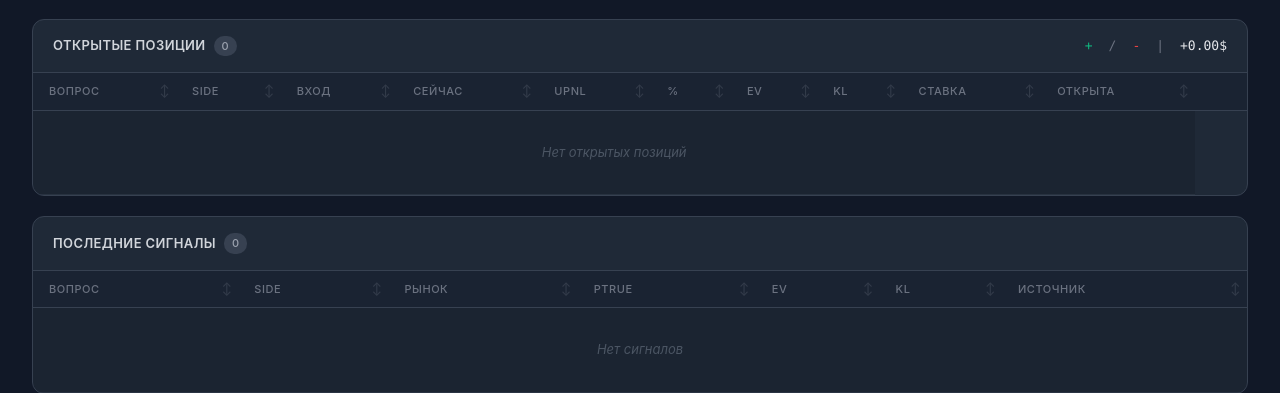
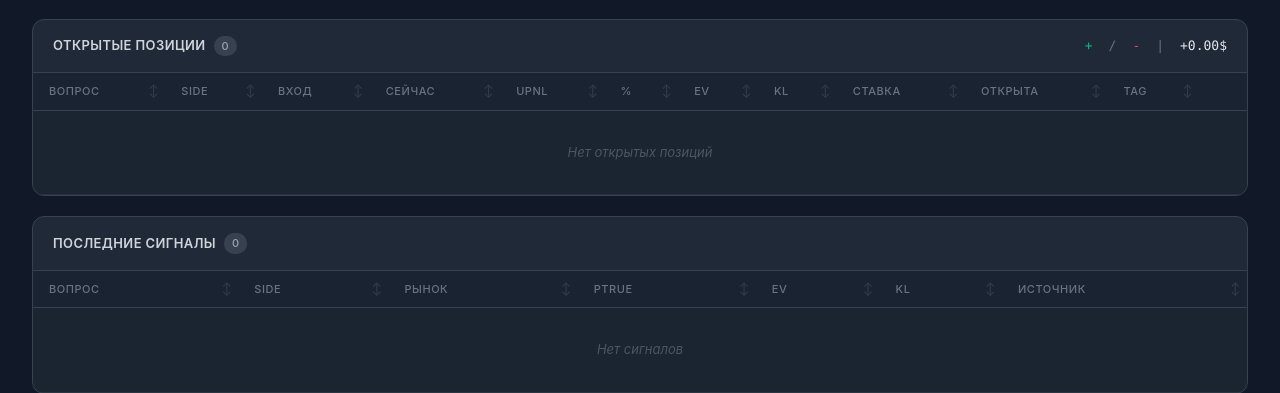
Before and after one commit to Viacheslav21/quant-dashboard, a FastAPI app: template templates/dashboard.html in a window 1280 px wide. Shown: the part 1088-1481 px from the top of the page. Run offline with FastAPI, Linux system fonts and the light colour scheme; the template is opened without the code that fills it, so the values that code supplies are empty; parts of the project's set-up code (start-up, migrations or seed data) failed here and were passed over.

Commit message:
added version for column

```diff
--- a/templates/dashboard.html
+++ b/templates/dashboard.html
@@ -113,6 +113,7 @@
       <th class="sortable" title="KL-дивергенция">KL</th>
       <th class="sortable" title="Размер ставки">Ставка</th>
       <th class="sortable" title="Дата открытия">Открыта</th>
+      <th class="sortable" title="Версия конфига">Tag</th>
       <th></th>
     </tr>
     {% for p in open_positions %}
@@ -128,6 +129,7 @@
       <td class="num kl">{{ "%.3f"|format(p.kl) }}</td>
       <td class="num">${{ "%.2f"|format(p.stake_amt) }}</td>
       <td class="num" style="color:#6B7280;font-size:11px">{{ p.opened_at.strftime('%d.%m %H:%M') if p.opened_at else '—' }}</td>
+      <td class="num" style="color:#6B7280;font-size:11px">{{ p.config_tag or '—' }}</td>
       <td>
         <div style="display:flex;gap:6px;align-items:center">
         <a href="{{ p.url }}" target="_blank" class="link-arrow">&#8599;</a>
@@ -143,7 +145,7 @@
       </td>
     </tr>
     {% else %}
-    <tr><td colspan="10" class="empty">Нет открытых позиций</td></tr>
+    <tr><td colspan="12" class="empty">Нет открытых позиций</td></tr>
     {% endfor %}
   </table>
 </div>
--- a/utils/db.py
+++ b/utils/db.py
@@ -75,7 +75,7 @@ class Database:
         async with self.pool.acquire() as conn:
             rows = await conn.fetch("""
                 SELECT id, market_id, question, side, side_price, current_price,
-                       unrealized_pnl, ev, kl, stake_amt, url, opened_at, theme
+                       unrealized_pnl, ev, kl, stake_amt, url, opened_at, theme, config_tag
                 FROM positions WHERE status='open' ORDER BY opened_at DESC
             """)
             return _clean_list(rows)
```
